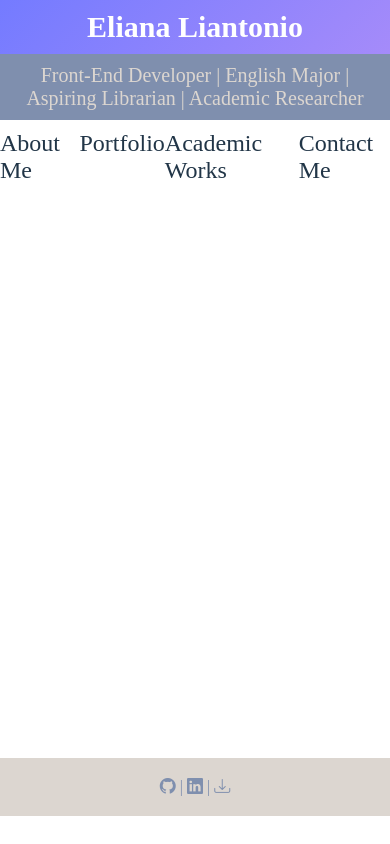
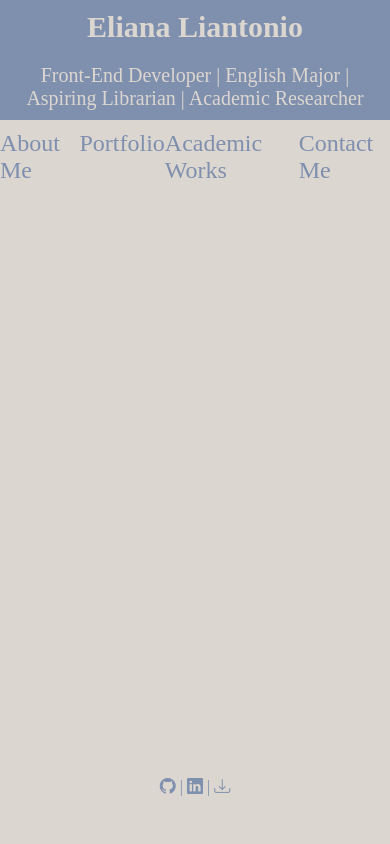
Before and after one commit to ElianaScript/eliana-portfolio, a React (Vite) app: page /academic in a window 390 px wide. Built offline with nearby package versions, Linux system fonts and the light colour scheme.

Commit message:
fixed media query

```diff
--- a/src/index.css
+++ b/src/index.css
@@ -82,35 +82,3 @@
     background-color: #DCD6D0;
     color: #7F8FAE;
   }
-
-
-  @media (prefers-color-scheme: light) {
-    :root {
-      color: #213547;
-      background-color: #ffffff;
-    }
-
-    .hero-banner {
-      background: linear-gradient(135deg, #747bff, #A58BFA);
-      color: #ffffff;
-    }
-
-    a:hover {
-      color: #747bff;
-    }
-
-    button {
-      background-color: #f9f9f9;
-      border: 1px solid #432C60;
-      padding: 10px 15px;
-      border-radius: 5px;
-      cursor: pointer;
-      transition: background 0.3s ease-in-out, transform 0.2s ease-in-out;
-    }
-
-    button:hover {
-      background-color: #747bff;
-      color: white;
-      transform: scale(1.05);
-    }
-  }
```
